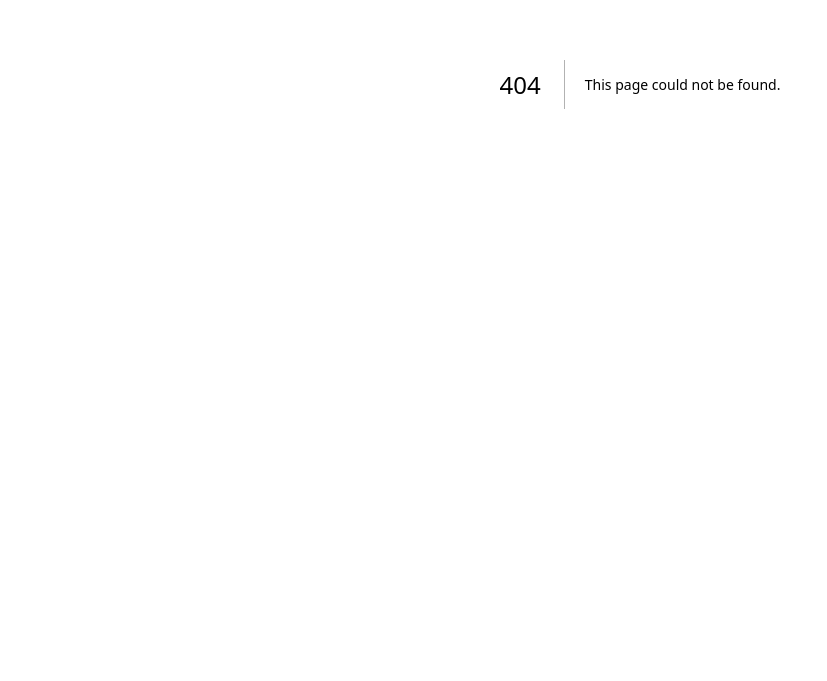
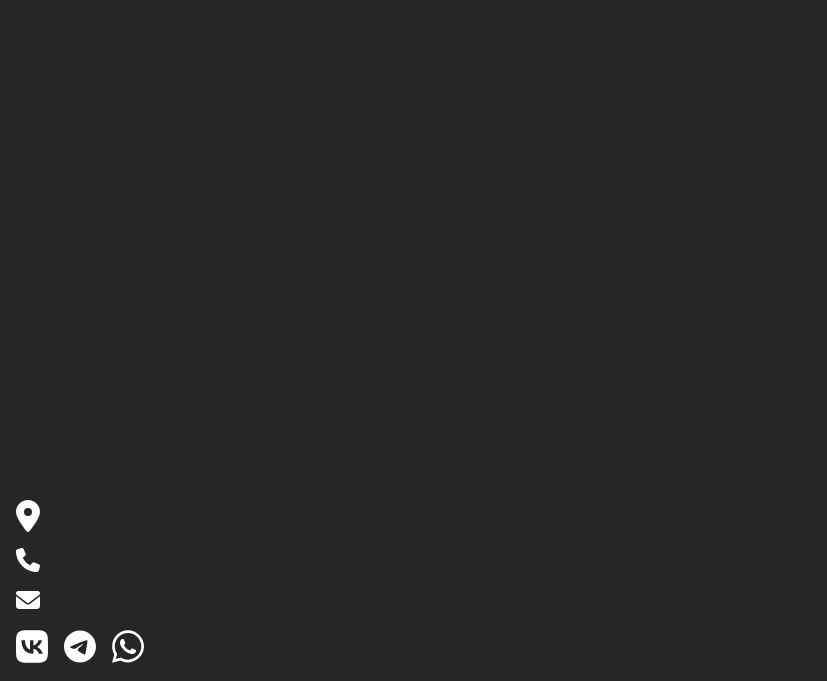
Before and after one commit to helgasurojakova/horror-quest, a Next.js app: page /quest/collector in a window 1280 px wide. Before the commit this address had no page. Shown: the part 316-997 px from the top of the page, without its empty margins (0-827 px from the left). Before the commit the page ends 800 px from the top, so only its background shows below. Built offline with nearby package versions, Linux system fonts and the light colour scheme.

Commit message:
feat(app): added quests routes

```diff
--- a/src/app/layout.tsx
+++ b/src/app/layout.tsx
@@ -1,8 +1,18 @@
+import { formatPhoneNumber } from '@/helpers'
 import type { Metadata } from 'next'
-import { Rubik } from 'next/font/google'
+import { Rubik, Rubik_Mono_One } from 'next/font/google'
+import Image from 'next/image'
+import email from '../../public/email.svg'
+import location from '../../public/location.svg'
+import menu from '../../public/menu.svg'
+import phone from '../../public/phone.svg'
+import telegram from '../../public/telegram.svg'
+import vk from '../../public/vk.svg'
+import whatsapp from '../../public/whatsapp.svg'
 import './globals.css'
 
 const rubik = Rubik({ subsets: ['latin'] })
+const rubikMono = Rubik_Mono_One({ weight: ['400'], subsets: ['latin'] })
 
 export const metadata: Metadata = {
   title: 'Create Next App',
@@ -16,7 +26,66 @@ export default function RootLayout({
 }>) {
   return (
     <html lang="en">
-      <body className={rubik.className}>{children}</body>
+      <body className={rubik.className}>
+        <main className="bg-neutral-800 w-full">
+          <nav className="flex justify-between bg-neutral-950 p-4 absolute w-full">
+            <a className={`${rubikMono.className}`}>Квесты в Калининграде</a>
+            <button>
+              <Image src={menu} alt="menu" />
+            </button>
+          </nav>
+          {children}
+          <footer className="w-full p-4">
+            <div className="flex flex-col gap-4">
+              <div className="flex gap-4 items-center">
+                <Image src={location} alt="Локация" className="w-6" />
+                <span>{process.env.REACT_APP_ADDRESS}</span>
+              </div>
+              <a
+                className="flex gap-4 items-center"
+                href={`tel:+${process.env.REACT_APP_PHONE_NUMBER}`}
+                target="_blank"
+              >
+                <Image src={phone} alt="Мобильный телефон" className="w-6" />
+                <span>
+                  {formatPhoneNumber(process.env.REACT_APP_PHONE_NUMBER)}
+                </span>
+              </a>
+              <a
+                className="flex gap-4 items-center"
+                href={`mailto:${process.env.REACT_APP_EMAIL}`}
+                target="_blank"
+              >
+                <Image src={email} alt="Почта" className="w-6" />
+                <span>{process.env.REACT_APP_EMAIL}</span>
+              </a>
+              <div className="flex items-center gap-4">
+                <a
+                  className="flex gap-4 items-center"
+                  href={process.env.REACT_APP_VK_LINK}
+                  target="_blank"
+                >
+                  <Image src={vk} alt="VK" className="w-8" />
+                </a>
+                <a
+                  className="flex gap-4 items-center"
+                  href={`https://t.me/+${process.env.REACT_APP_PHONE_NUMBER}`}
+                  target="_blank"
+                >
+                  <Image src={telegram} alt="Telegram" className="w-8" />
+                </a>
+                <a
+                  className="flex gap-4 items-center"
+                  href={`https://wa.me/+${process.env.REACT_APP_PHONE_NUMBER}`}
+                  target="_blank"
+                >
+                  <Image src={whatsapp} alt="WhatsApp" className="w-8" />
+                </a>
+              </div>
+            </div>
+          </footer>
+        </main>
+      </body>
     </html>
   )
 }
--- a/src/app/page.tsx
+++ b/src/app/page.tsx
@@ -1,45 +1,12 @@
-import Image from 'next/image'
-import menu from '../../public/menu.svg'
 import { Rubik_Mono_One } from 'next/font/google'
-import email from '../../public/email.svg'
-import phone from '../../public/phone.svg'
-import telegram from '../../public/telegram.svg'
-import vk from '../../public/vk.svg'
-import whatsapp from '../../public/whatsapp.svg'
-import location from '../../public/location.svg'
-import { formatPhoneNumber } from '@/helpers'
+import { quests } from '@/config'
+import Link from 'next/link'
 
 const rubikMono = Rubik_Mono_One({ weight: ['400'], subsets: ['latin'] })
 
-const quests = [
-  {
-    key: 'collector',
-    title: 'Коллекционер',
-    description: `На улице Клинической в заброшенном здании обнаружили логово маньяка
-    с телами жертв. Последнюю пропавшую девушку найти не удалось.
-    Возможно, она еще жива... Мы надеемся, что вам удастся ее отыскать и
-    не стать очередной жертвой маньяка.`,
-    backgroundImage: 'bg-collector',
-  },
-  {
-    key: 'meggi',
-    title: 'Проклятие Мэгги',
-    description: `Окунись в атмосферу страха и стань главным персонажем жуткой истории
-    о проклятой Мэгги. Какие тайны она скрывает? Пройди все испытания,
-    проявив свои лучшие качества!`,
-    backgroundImage: 'bg-meggi',
-  },
-]
-
 export default function Home() {
   return (
-    <main className="bg-neutral-800 w-full">
-      <nav className="flex justify-between bg-neutral-950 p-4 absolute w-full">
-        <a className={`${rubikMono.className}`}>Квесты в Калининграде</a>
-        <button>
-          <Image src={menu} alt="menu" />
-        </button>
-      </nav>
+    <main>
       <section className="bg-hero-pattern h-screen bg-center bg-no-repeat bg-cover flex flex-col  justify-center items-center pl-4">
         <h1 className={`${rubikMono.className} text-4xl`}>
           Склад квестов в Калининграде
@@ -54,66 +21,23 @@ export default function Home() {
       <section id="quests" className="flex flex-col px-4 w-full gap-6 py-8">
         {quests.map((i, index) => {
           return (
-            <div key={index} className="bg-neutral-900">
+            <Link href={`/quest/${i.key}`} key={index}>
+              <div className="bg-neutral-900">
                 <div
                   className={`${i.backgroundImage} h-80 bg-no-repeat bg-cover bg-center relative`}
                 >
-                <h1 className={`absolute bottom-0 p-4 ${rubikMono.className}`}>
+                  <h1
+                    className={`absolute bottom-0 p-4 ${rubikMono.className}`}
+                  >
                     {i.title}
                   </h1>
                 </div>
                 <p className="p-4 leading-relaxed">{i.description}</p>
               </div>
+            </Link>
           )
         })}
       </section>
-      <footer className="w-full p-4">
-        <div className="flex flex-col gap-4">
-          <div className="flex gap-4 items-center">
-            <Image src={location} alt="Локация" className="w-6" />
-            <span>{process.env.REACT_APP_ADDRESS}</span>
-          </div>
-          <a
-            className="flex gap-4 items-center"
-            href={`tel:+${process.env.REACT_APP_PHONE_NUMBER}`}
-            target="_blank"
-          >
-            <Image src={phone} alt="Мобильный телефон" className="w-6" />
-            <span>{formatPhoneNumber(process.env.REACT_APP_PHONE_NUMBER)}</span>
-          </a>
-          <a
-            className="flex gap-4 items-center"
-            href={`mailto:${process.env.REACT_APP_EMAIL}`}
-            target="_blank"
-          >
-            <Image src={email} alt="Почта" className="w-6" />
-            <span>{process.env.REACT_APP_EMAIL}</span>
-          </a>
-          <div className="flex items-center gap-4">
-            <a
-              className="flex gap-4 items-center"
-              href={process.env.REACT_APP_VK_LINK}
-              target="_blank"
-            >
-              <Image src={vk} alt="VK" className="w-8" />
-            </a>
-            <a
-              className="flex gap-4 items-center"
-              href={`https://t.me/+${process.env.REACT_APP_PHONE_NUMBER}`}
-              target="_blank"
-            >
-              <Image src={telegram} alt="Telegram" className="w-8" />
-            </a>
-            <a
-              className="flex gap-4 items-center"
-              href={`https://wa.me/+${process.env.REACT_APP_PHONE_NUMBER}`}
-              target="_blank"
-            >
-              <Image src={whatsapp} alt="WhatsApp" className="w-8" />
-            </a>
-          </div>
-        </div>
-      </footer>
     </main>
   )
 }
--- /dev/null
+++ b/src/app/quest/collector/page.tsx
@@ -0,0 +1,14 @@
+import React from 'react'
+import { quests } from '@/config'
+
+export default function Quest() {
+  const collector = quests.find((el) => el.key === 'collector')
+
+  return (
+    <main className="bg-neutral-800 w-full">
+      <section
+        className={`${collector?.backgroundImage} h-screen bg-center bg-no-repeat bg-cover`}
+      ></section>
+    </main>
+  )
+}
--- /dev/null
+++ b/src/app/quest/meggi/page.tsx
@@ -0,0 +1,14 @@
+import React from 'react'
+import { quests } from '@/config'
+
+export default function Quest() {
+  const collector = quests.find((el) => el.key === 'meggi')
+
+  return (
+    <main className="bg-neutral-800 w-full">
+      <section
+        className={`${collector?.backgroundImage} h-screen bg-center bg-no-repeat bg-cover`}
+      ></section>
+    </main>
+  )
+}
--- /dev/null
+++ b/src/config/index.ts
@@ -0,0 +1,19 @@
+export const quests = [
+  {
+    key: 'collector',
+    title: 'Коллекционер',
+    description: `На улице Клинической в заброшенном здании обнаружили логово маньяка
+    с телами жертв. Последнюю пропавшую девушку найти не удалось.
+    Возможно, она еще жива... Мы надеемся, что вам удастся ее отыскать и
+    не стать очередной жертвой маньяка.`,
+    backgroundImage: 'bg-collector',
+  },
+  {
+    key: 'meggi',
+    title: 'Проклятие Мэгги',
+    description: `Окунись в атмосферу страха и стань главным персонажем жуткой истории
+    о проклятой Мэгги. Какие тайны она скрывает? Пройди все испытания,
+    проявив свои лучшие качества!`,
+    backgroundImage: 'bg-meggi',
+  },
+]
```
Lines whose indentation alone changed are shown as unchanged.
